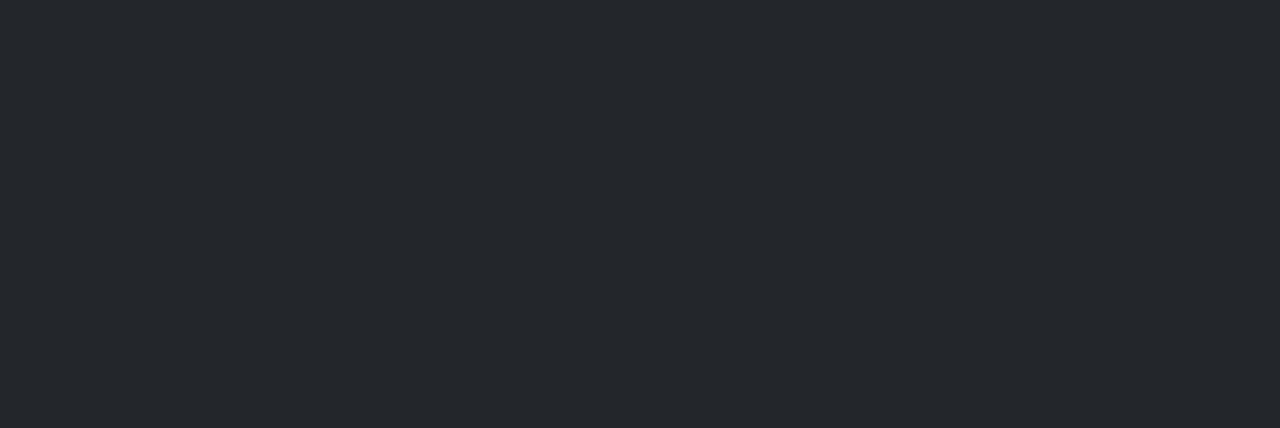
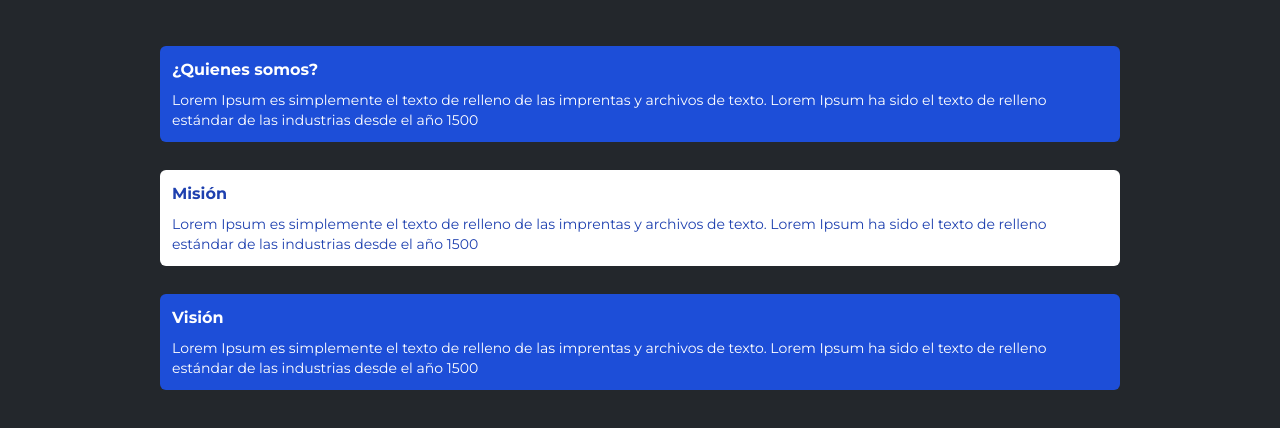
Before and after one commit to CEII/ceii.web, a Next.js app: page / in a window 1280 px wide. Shown: the part 802-1230 px from the top of the page. Before the commit the page ends 800 px from the top, so only its background shows below. Built offline with nearby package versions, Linux system fonts and the light colour scheme; no server answers.

Commit message:
feat:Adding mission-vision-aboutus section

```diff
--- a/pages/index.tsx
+++ b/pages/index.tsx
@@ -1,13 +1,17 @@
 /* eslint-disable consistent-return */
 
 /* eslint-disable jsx-a11y/label-has-associated-control */
-import { BlurredImageContainer, ImageContainer } from '@components/ImageContainer';
-import type { NextPage } from 'next';
-import { useSession, signOut } from 'next-auth/react';
-import Head from 'next/head';
-import Link from 'next/link';
-import React from 'react';
-import encodings from '@constants/encodings';
+import {
+  BlurredImageContainer,
+  ImageContainer,
+} from "@components/ImageContainer";
+import Footer from "@components/Footer/Footer";
+import type { NextPage } from "next";
+import { useSession, signOut } from "next-auth/react";
+import Head from "next/head";
+import Link from "next/link";
+import React from "react";
+import encodings from "@constants/encodings";
 
 const Home: NextPage = () => {
   const { data: session } = useSession();
@@ -24,7 +28,11 @@ const Home: NextPage = () => {
               <Link href="/home">
                 <a className="btn btn-medium btn-secondary mr-2">Inicio</a>
               </Link>
-                            <button className="btn btn-medium btn-secondary" type="button" onClick={() => signOut()}>
+              <button
+                className="btn btn-medium btn-secondary"
+                type="button"
+                onClick={() => signOut()}
+              >
                 Cerrar sesión
               </button>
             </>
@@ -34,6 +42,7 @@ const Home: NextPage = () => {
             </Link>
           )}
         </nav>
+        <Footer></Footer>
         <div className="w-full h-full relative">
           <div className="bg-black bg-opacity-60 absolute h-full w-full z-10" />
           <div className="grid grid-cols-12 grid-rows-6 w-full h-full">
@@ -81,6 +90,35 @@ const Home: NextPage = () => {
             />
           </div>
         </div>
+
+        <div
+          className="grid justify-items-center gap-y-3 space-y-4 pt-12 pb-32"
+        >
+          <div className="justify-self-center bg-blue-700 w-3/4 p-3 rounded-md text-white ">
+            <h3 className="font-bold">¿Quienes somos? </h3>
+            <p className="text-sm pt-2">
+              Lorem Ipsum es simplemente el texto de relleno de las imprentas y
+              archivos de texto. Lorem Ipsum ha sido el texto de relleno
+              estándar de las industrias desde el año 1500
+            </p>
+          </div>
+          <div className="justify-self-center bg-white w-3/4 p-3 rounded-md text-blue-800">
+            <h3 className="font-bold">Misión </h3>
+            <p className="text-sm pt-2">
+              Lorem Ipsum es simplemente el texto de relleno de las imprentas y
+              archivos de texto. Lorem Ipsum ha sido el texto de relleno
+              estándar de las industrias desde el año 1500
+            </p>
+          </div>
+          <div className="justify-self-center bg-blue-700 w-3/4 p-3 rounded-md text-white">
+            <h3 className="font-bold">Visión</h3>
+            <p className="text-sm pt-2">
+              Lorem Ipsum es simplemente el texto de relleno de las imprentas y
+              archivos de texto. Lorem Ipsum ha sido el texto de relleno
+              estándar de las industrias desde el año 1500
+            </p>
+          </div>
+        </div>
      </div>
    </>
   );
```
Lines whose indentation alone changed are shown as unchanged.
